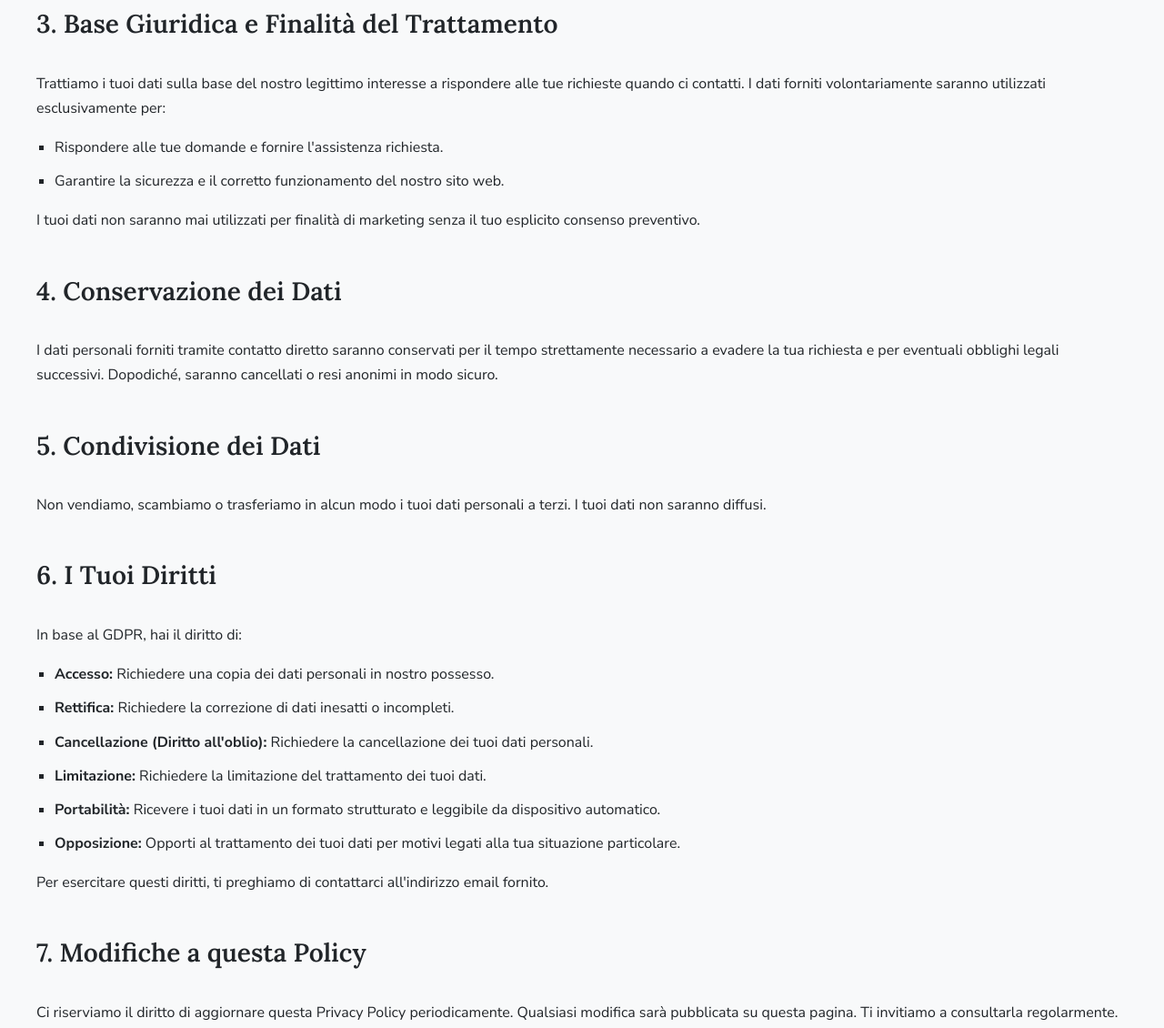
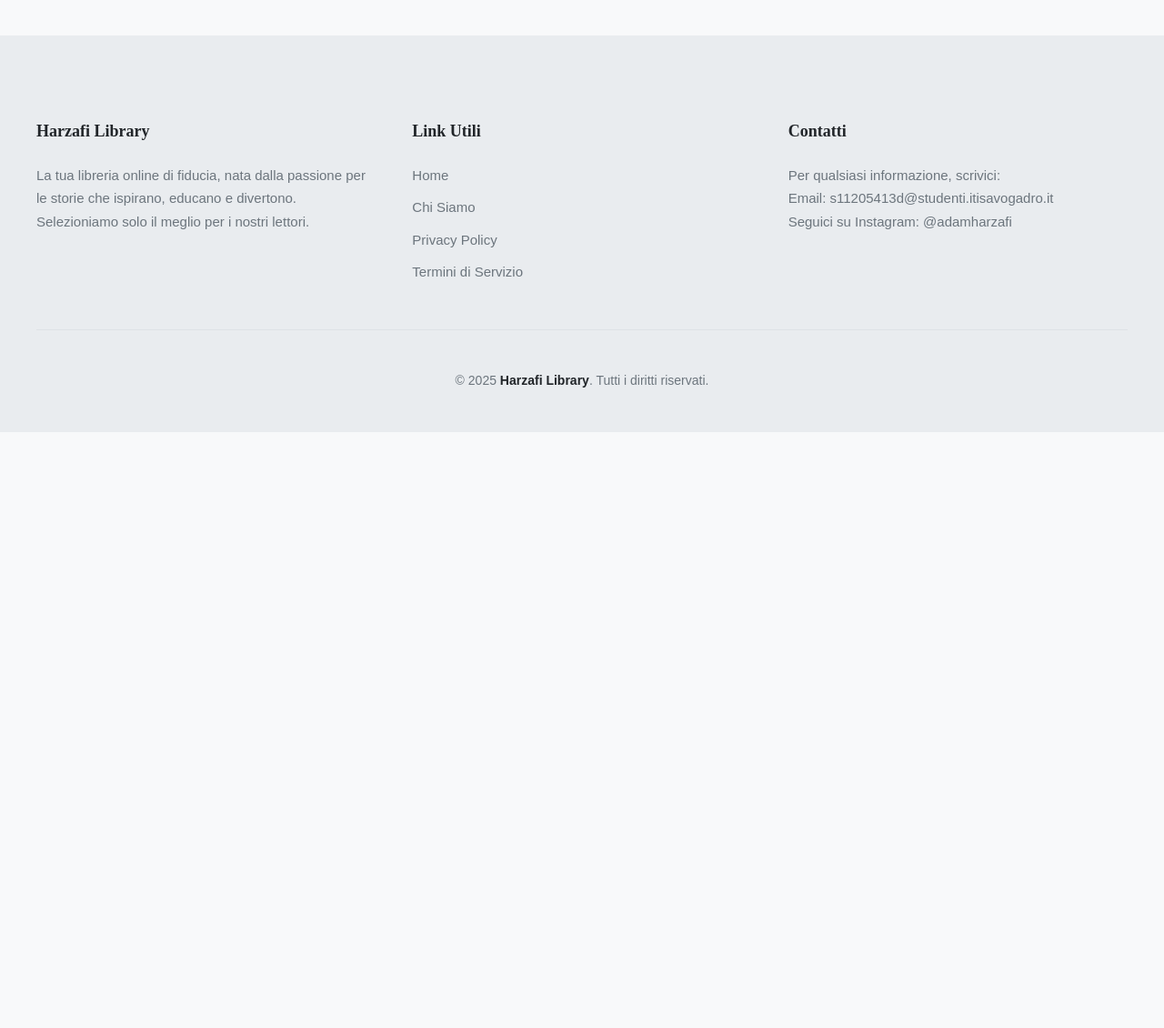
Before and after one commit to AdamHarzafi/Harzafi-Library, a plain HTML site: page privacy-policy.html in a window 1280 px wide. Shown: the part 904-2034 px from the top of the page at 91% size. After the commit the page ends 1379 px from the top, so only its background shows below. Drawn offline with Linux system fonts and the light colour scheme.

Commit message:
privacy-policy.html

```diff
--- a/privacy-policy.html
+++ b/privacy-policy.html
@@ -3,7 +3,15 @@
 <head>
     <meta charset="UTF-8">
     <meta name="viewport" content="width=device-width, initial-scale=1.0">
+    <meta name="description" content="Consulta la nostra Privacy Policy per capire come Harzafi Library protegge e gestisce i tuoi dati nel rispetto della tua privacy.">
+    <meta http-equiv="Content-Security-Policy" content="default-src 'self'; style-src 'self' https://fonts.googleapis.com; font-src https://fonts.gstatic.com;">
+
     <title>Privacy Policy - Harzafi Library</title>
+
+    <link rel="preconnect" href="https://fonts.googleapis.com">
+    <link rel="preconnect" href="https://fonts.gstatic.com" crossorigin>
+    <link href="https://fonts.googleapis.com/css2?family=Lora:ital,wght@0,400;0,600;1,400&family=Nunito+Sans:wght@300;400;600;700&display=swap" rel="stylesheet">
+
     <link rel="stylesheet" href="style.css">
 </head>
 <body>
@@ -11,6 +19,10 @@
     <header class="main-header">
         <div class="container">
             <a href="index.html" class="logo-link"><h1 class="logo">Harzafi Library</h1></a>
+            <nav class="main-nav">
+                <a href="index.html">Home</a>
+                <a href="chi-siamo.html">Chi Siamo</a>
+            </nav>
         </div>
     </header>
 
@@ -33,35 +45,7 @@
                     <li><strong>Dati di navigazione:</strong> Utilizziamo cookie tecnici essenziali per il corretto funzionamento del sito. Non utilizziamo cookie di profilazione o di terze parti per scopi pubblicitari.</li>
                 </ul>
 
-                <h3>3. Base Giuridica e Finalità del Trattamento</h3>
-                <p>Trattiamo i tuoi dati sulla base del nostro legittimo interesse a rispondere alle tue richieste quando ci contatti. I dati forniti volontariamente saranno utilizzati esclusivamente per:</p>
-                <ul>
-                    <li>Rispondere alle tue domande e fornire l'assistenza richiesta.</li>
-                    <li>Garantire la sicurezza e il corretto funzionamento del nostro sito web.</li>
-                </ul>
-                <p>I tuoi dati non saranno mai utilizzati per finalità di marketing senza il tuo esplicito consenso preventivo.</p>
-
-                <h3>4. Conservazione dei Dati</h3>
-                <p>I dati personali forniti tramite contatto diretto saranno conservati per il tempo strettamente necessario a evadere la tua richiesta e per eventuali obblighi legali successivi. Dopodiché, saranno cancellati o resi anonimi in modo sicuro.</p>
-
-                <h3>5. Condivisione dei Dati</h3>
-                <p>Non vendiamo, scambiamo o trasferiamo in alcun modo i tuoi dati personali a terzi. I tuoi dati non saranno diffusi.</p>
-
-                <h3>6. I Tuoi Diritti</h3>
-                <p>In base al GDPR, hai il diritto di:</p>
-                <ul>
-                    <li><strong>Accesso:</strong> Richiedere una copia dei dati personali in nostro possesso.</li>
-                    <li><strong>Rettifica:</strong> Richiedere la correzione di dati inesatti o incompleti.</li>
-                    <li><strong>Cancellazione (Diritto all'oblio):</strong> Richiedere la cancellazione dei tuoi dati personali.</li>
-                    <li><strong>Limitazione:</strong> Richiedere la limitazione del trattamento dei tuoi dati.</li>
-                    <li><strong>Portabilità:</strong> Ricevere i tuoi dati in un formato strutturato e leggibile da dispositivo automatico.</li>
-                    <li><strong>Opposizione:</strong> Opporti al trattamento dei tuoi dati per motivi legati alla tua situazione particolare.</li>
-                </ul>
-                <p>Per esercitare questi diritti, ti preghiamo di contattarci all'indirizzo email fornito.</p>
-
-                <h3>7. Modifiche a questa Policy</h3>
-                <p>Ci riserviamo il diritto di aggiornare questa Privacy Policy periodicamente. Qualsiasi modifica sarà pubblicata su questa pagina. Ti invitiamo a consultarla regolarmente.</p>
-            </div>
+                </div>
         </section>
     </main>
 
```
